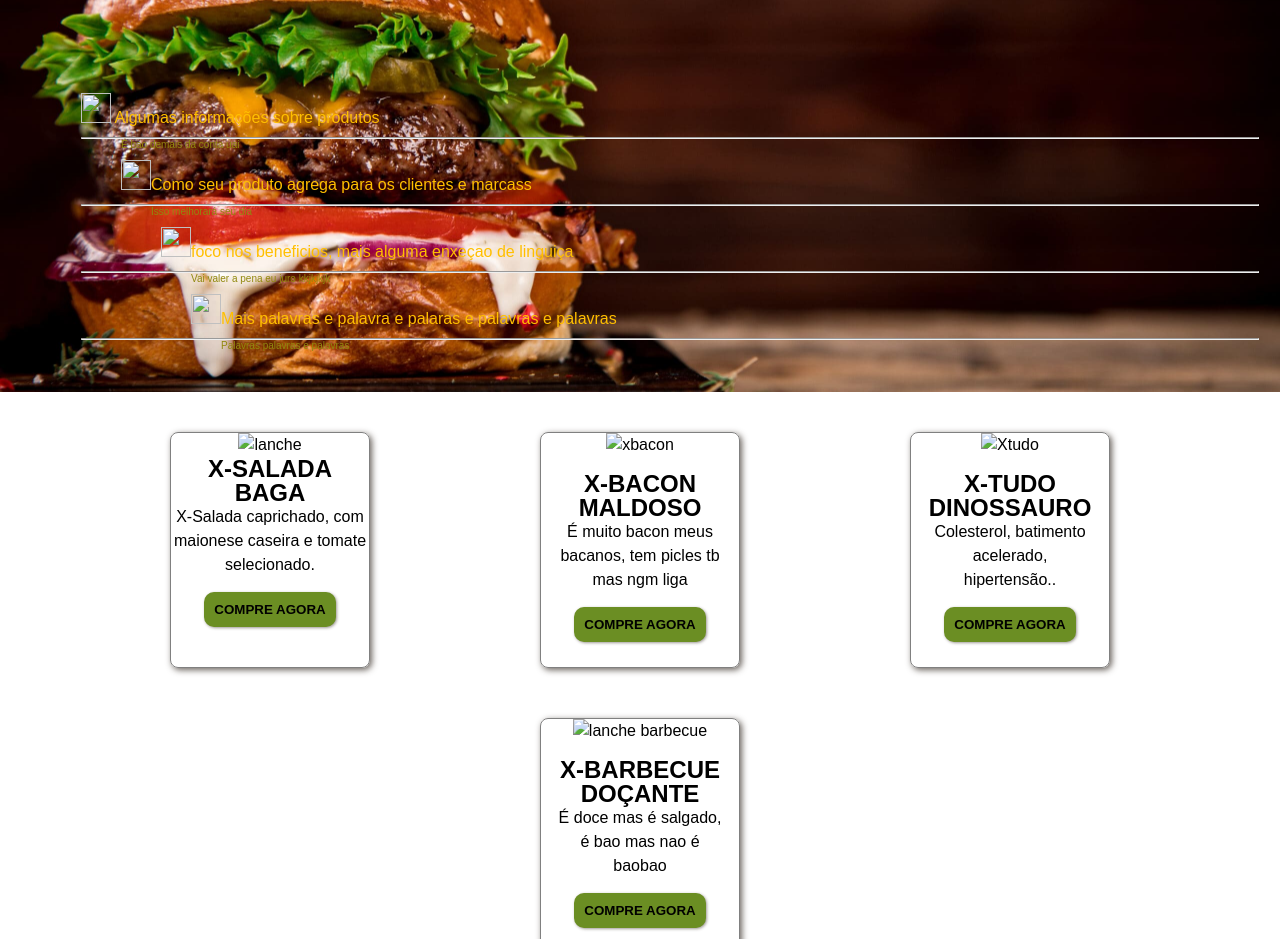
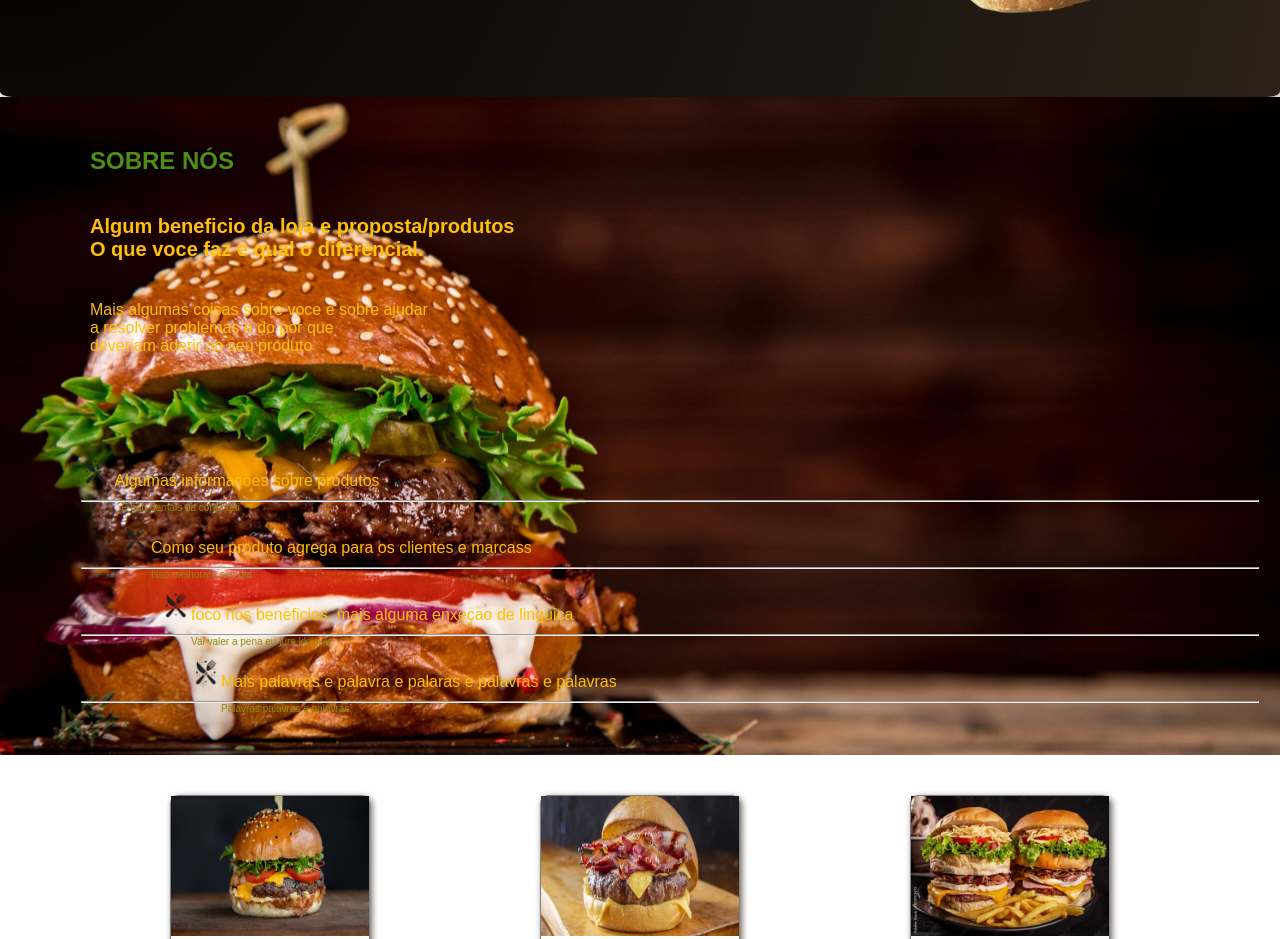
Before and after one commit to dirceugameiro/lanchonete, a plain HTML site: page index.html in a window 1280 px wide. Shown: the part 628-1567 px from the top of the page. Drawn offline with nearby package versions, Linux system fonts and the light colour scheme; files whose address does not match are found by name.

Commit message:
Update index.html

```diff
--- a/index.html
+++ b/index.html
@@ -12,7 +12,7 @@
 
 <body>
     <header>
-        <div class="logo"><img src="images-Photoroom.png" alt="Logo" class="logo">
+        <div class="logo"><img src="./lanchonete/images-Photoroom.png" alt="Logo" class="logo">
         </div>
         <i id="burger" class="material-symbols-outlined" onclick="clickMenu()" >menu</i>
         <nav id="navegacao">
@@ -31,7 +31,7 @@
             <button><a href="#">COMPRA AI</a></button>
         </div>
         <div class="img">
-            <img src="delicious-hamburger-flying-ingredients-on-600nw-508341484-Photoroom.png" alt="hamburger"
+            <img src="./lanchonete/delicious-hamburger-flying-ingredients-on-600nw-508341484-Photoroom.png" alt="hamburger"
                 class="img">
         </div>
     </main>
@@ -45,19 +45,19 @@
             </p>
         </div>
         <ul class="lista">
-            <li><img src="44855937-minimalista-garfo-e-faca-logotipo-vetor-Photoroom.png" class="imagem">
+            <li><img src="./lanchonete/44855937-minimalista-garfo-e-faca-logotipo-vetor-Photoroom.png" class="imagem">
                 Algumas informações sobre produtos</li>
             <hr>
             <p>É bao demais da conta uai</p>
-            <li><img src="44855937-minimalista-garfo-e-faca-logotipo-vetor-Photoroom.png" class="imagem1" alt="">Como
+            <li><img src="./lanchonete/44855937-minimalista-garfo-e-faca-logotipo-vetor-Photoroom.png" class="imagem1" alt="">Como
                 seu produto agrega para os clientes e marcass</li>
             <hr>
             <p class="paragrafo2">Isso melhorará seu dia </p>
-            <li><img src="44855937-minimalista-garfo-e-faca-logotipo-vetor-Photoroom.png" class="imagem2" alt="">foco
+            <li><img src="./lanchonete/44855937-minimalista-garfo-e-faca-logotipo-vetor-Photoroom.png" class="imagem2" alt="">foco
                 nos beneficios, mais alguma enxeçao de linguiça</li>
             <hr>
             <p class="paragrafo3">Vai valer a pena eu juro kkjkjkjk</p>
-            <li><img src="44855937-minimalista-garfo-e-faca-logotipo-vetor-Photoroom.png" class="imagem3" alt="">Mais
+            <li><img src="./lanchonete/44855937-minimalista-garfo-e-faca-logotipo-vetor-Photoroom.png" class="imagem3" alt="">Mais
                 palavras e palavra e palaras e palavras e palavras </li>
             <hr>
             <p class="paragrafo4">Palavras palavras e palavras</p>
@@ -66,7 +66,7 @@
     <section class="lanchos">
         <div class="containerlanche">
             <div class="card1">
-                <img src="food32.jpg" alt="lanche">
+                <img src="./lanchonete/food32.jpg" alt="lanche">
                 <div class="textocard1">
                     <h1>X-SALADA BAGA</h1>
                     <p>X-Salada caprichado, com maionese caseira
@@ -76,7 +76,7 @@
                 </div>
             </div>
             <div class="card1">
-                        <img src="bacon.jpg" alt="xbacon">
+                        <img src="./lanchonete/bacon.jpg" alt="xbacon">
                    <div class="textocard2">
                        <h1>X-BACON MALDOSO</h1>
                         <p>É muito bacon meus bacanos, tem picles tb mas ngm liga
@@ -85,7 +85,7 @@
                    </div>
                    </div>
                    <div class="card1">
-                    <img src="xtudo.jpg" alt="Xtudo">
+                    <img src="./lanchonete/xtudo.jpg" alt="Xtudo">
                    <div class="textocard2">
                        <h1>X-TUDO DINOSSAURO</h1>
                         <p>Colesterol, batimento acelerado, hipertensão..
@@ -97,7 +97,7 @@
             </div>
             <div class="containerlanche2">
                 <div class="card1">
-                     <img src="7360_prod_main_57531.jpg" alt="lanche barbecue">
+                     <img src="./lanchonete/7360_prod_main_57531.jpg" alt="lanche barbecue">
                        <div class="textocard2">
                            <h1>X-BARBECUE DOÇANTE</h1>
                             <p>É doce mas é salgado, é bao mas nao é baobao
```
